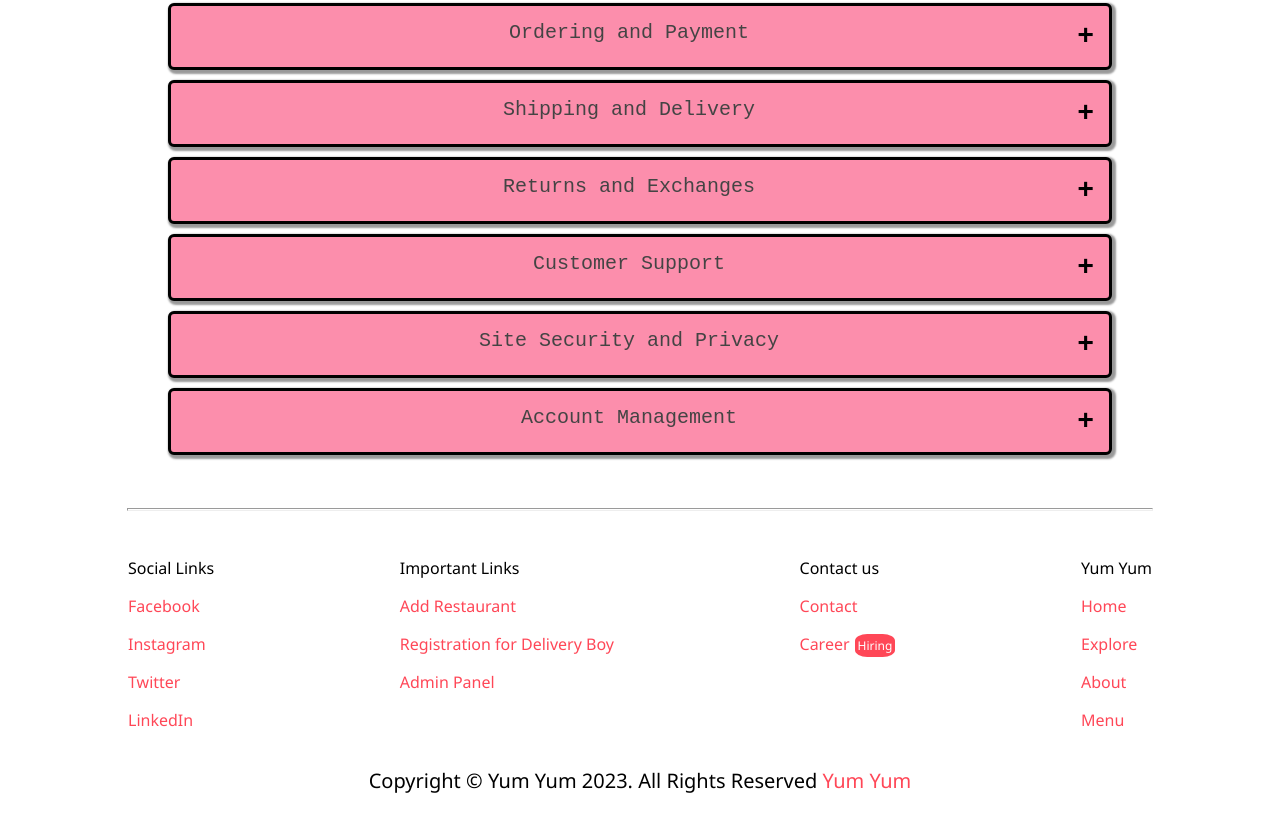
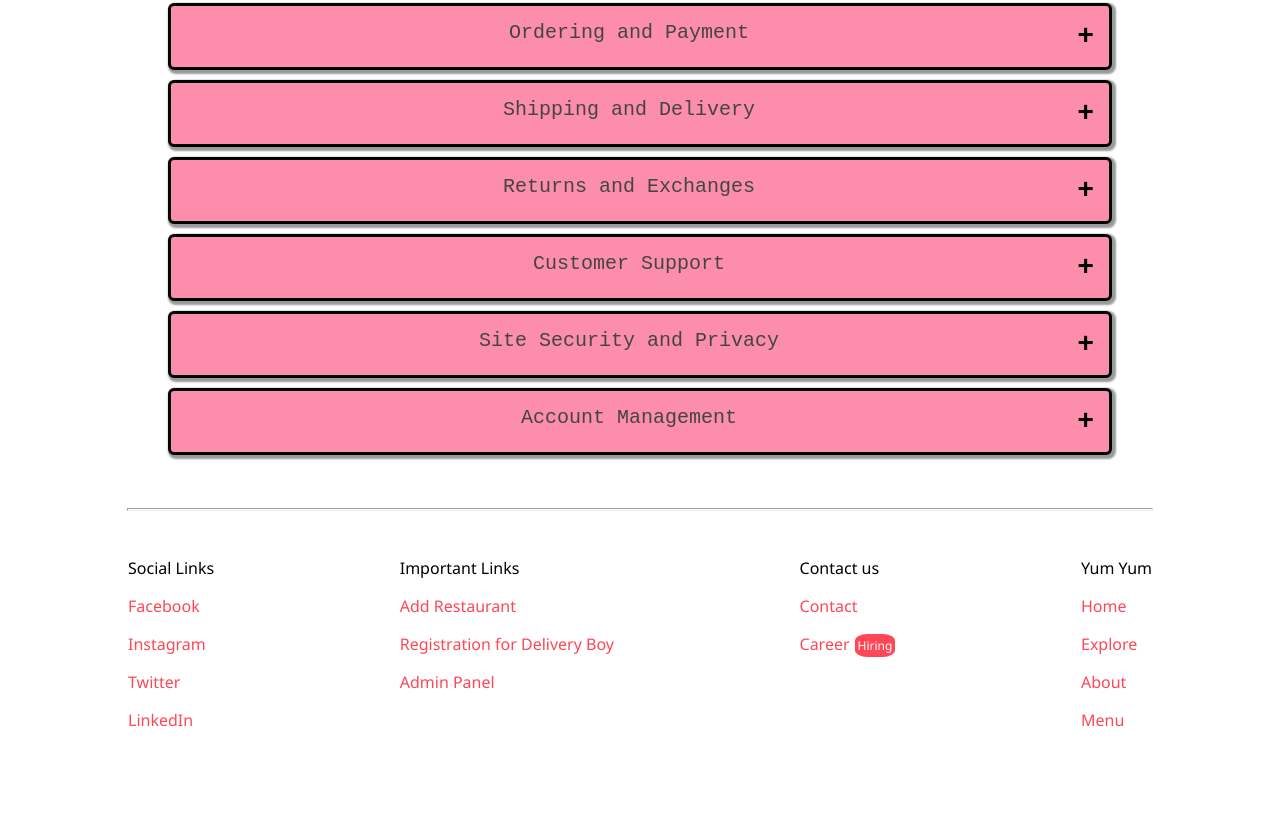
Before and after one commit to manasamula00/yum-yum, a plain HTML site: page index.html in a window 1280 px wide. Shown: the part 2985-3799 px from the top of the page. After the commit the page ends 3732 px from the top, so only its background shows below. Drawn offline with nearby package versions, Linux system fonts and the light colour scheme.

Commit message:
Update index.html

```diff
--- a/index.html
+++ b/index.html
@@ -255,7 +255,7 @@
           </div>
 
         </div>
-        <p class="copyright"> Copyright © Yum Yum 2023. All Rights Reserved <a href="https://github.com/mirazxmondal/Yum-Yum">Yum Yum</a></p>
+
     </footer>
 
     <script src="https://cdn.lordicon.com/ritcuqlt.js"></script>
```
